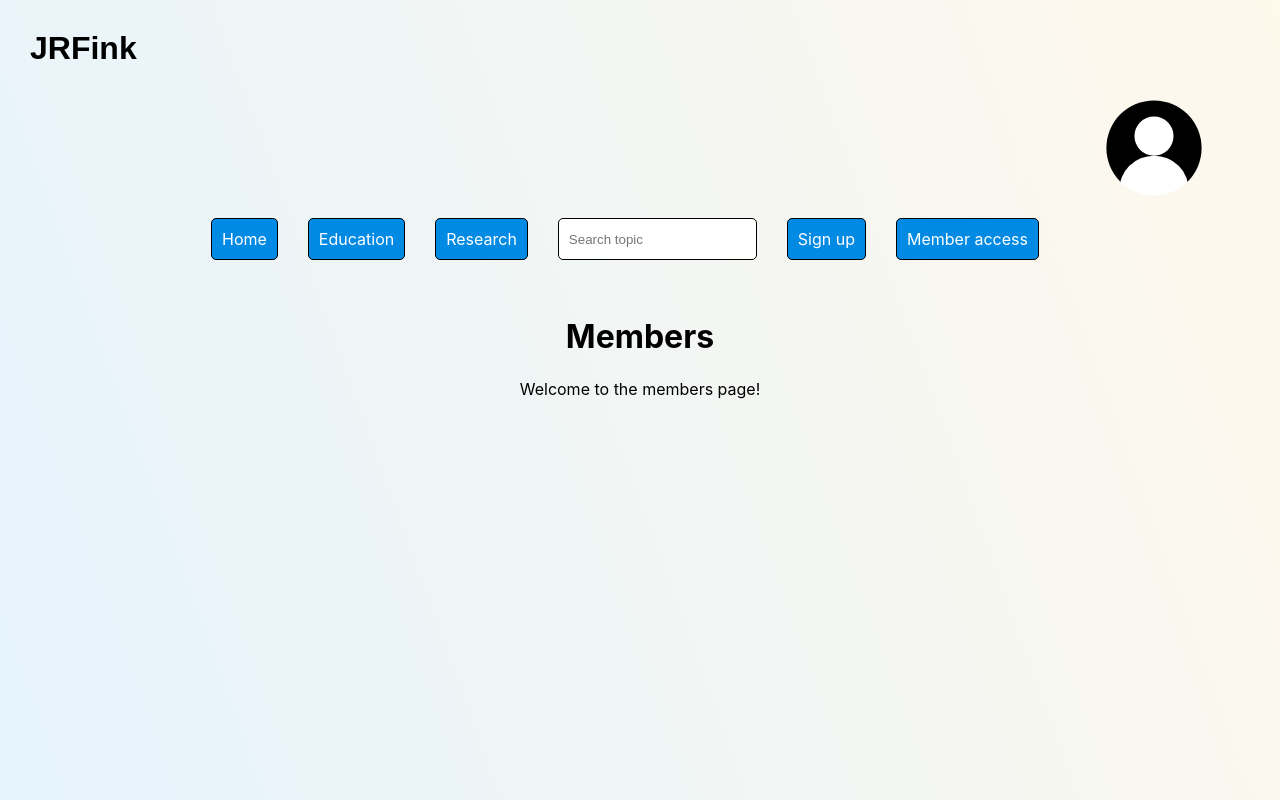
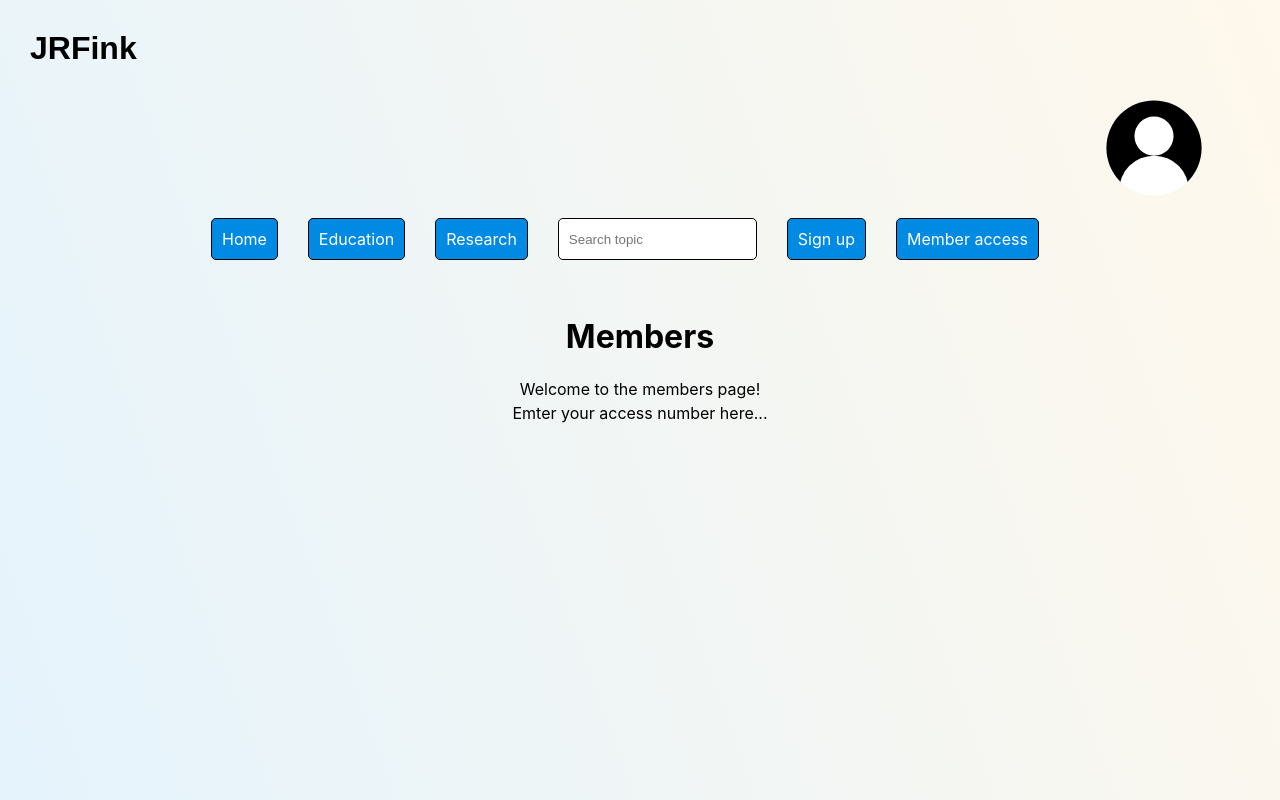
Before and after one commit to JRFink/jrfphyspagesnew, a Next.js app: page /member in a window 1280 px wide. Shown: the top 800 px of the page. Built offline with nearby package versions, Linux system fonts and the light colour scheme.

Commit message:
Update index.tsx

```diff
--- a/pages/member/index.tsx
+++ b/pages/member/index.tsx
@@ -8,6 +8,8 @@ const Member = () => {
   </h1>
    <p className={style.centerText}>
    Welcome to the members page!
+<br />
+Emter your access number here...
    </p>
  </>
   );
```
